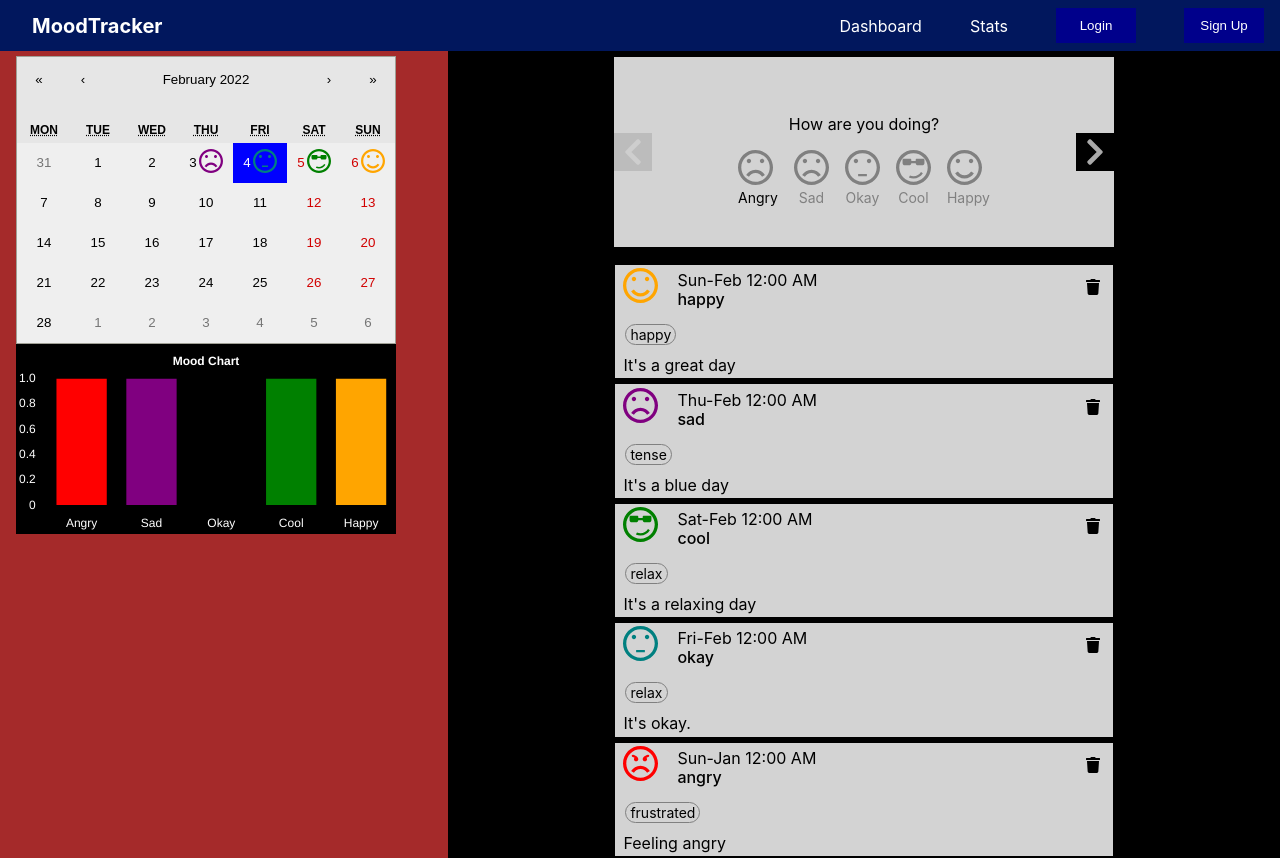
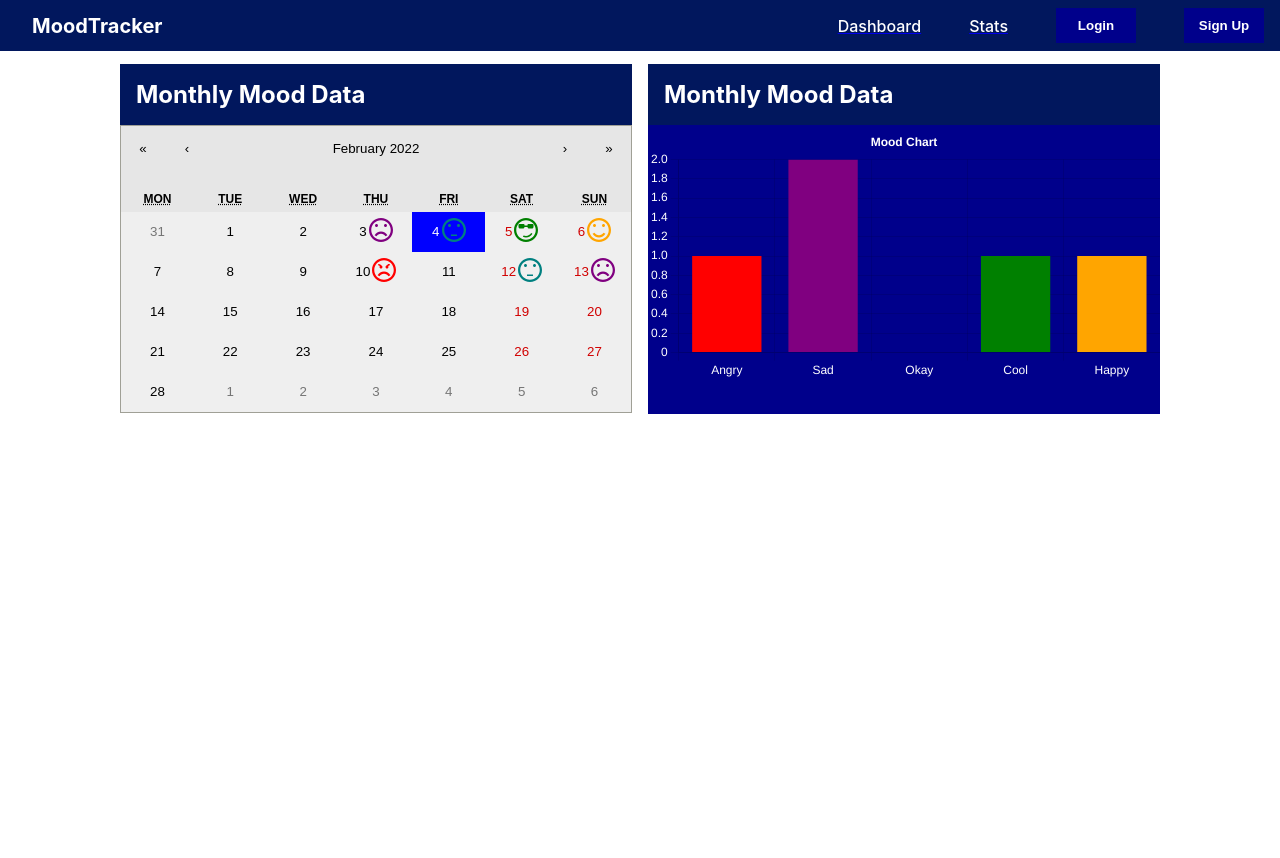
Before and after one commit to ajay020/mood-tracker, a React (Create React App) app: page /stats in a window 1280 px wide. Shown: the top 858 px of the page. After the commit the page ends 800 px from the top, so only its background shows below. Built offline with nearby package versions, Linux system fonts and the light colour scheme.

Commit message:
added router functionality and stats component added

```diff
--- a/package.json
+++ b/package.json
@@ -23,6 +23,7 @@
     "react-icons": "^4.3.1",
     "react-moment": "^1.1.1",
     "react-redux": "^7.2.6",
+    "react-router-dom": "^6.2.1",
     "react-scripts": "5.0.0",
     "styled-components": "^5.3.3",
     "typescript": "^4.5.5",
--- a/src/App.tsx
+++ b/src/App.tsx
@@ -1,13 +1,28 @@
 import './App.css';
-import Home from './pages/Home';
 import GlobalStyle from './GlobalStyles';
 import { Navbar } from './components';
+import Home from './pages/Home';
+import {
+    BrowserRouter,
+    Routes,
+    Route,
+    Outlet
+  } from "react-router-dom";
+import Stats from './pages/Stats';
+
 function App() {
   return (
     <div>
         <GlobalStyle/>
-        <Navbar/>
-        <Home/>
+        <BrowserRouter>
+            <Routes>
+                <Route path="/" element={<Navbar/>} >
+                    <Route path="dashboard" element={<Home/>} />
+                    <Route path="stats" element={<Stats/>} />
+                </Route>
+            </Routes>
+        </BrowserRouter>
+        <Outlet/>
     </div>
   );
 }
--- a/src/GlobalStyles.ts
+++ b/src/GlobalStyles.ts
@@ -5,6 +5,15 @@ box-sizing: border-box;
 margin:0;
 padding:0;
 `
+interface ColorTypes {
+    [key: string] :string
+}
+
+export const colors: ColorTypes = {
+    primaryBlue:"#01175d",
+    secondaryBlue:"darkblue"
+}
+
 const size = {
     mobileS: '320px',
     mobileM: '375px',
@@ -33,8 +42,8 @@ export const device = {
     padding: 10px 12px;
     color:white;
     border:none;
-    background: darkblue;
-    font-weight: 400;
+    background: ${colors.secondaryBlue};
+    font-weight: 700;
     cursor:pointer;
     width:${({width}) => width};
 
--- a/src/components/addEmotions/AddEmotion.element.ts
+++ b/src/components/addEmotions/AddEmotion.element.ts
@@ -1,12 +1,13 @@
 import styled from "styled-components";
 import {FaChevronRight, FaChevronLeft} from 'react-icons/fa'
+import { colors } from "../../GlobalStyles";
 
 
 export const CardWrapper = styled.div`
   border: 1px solid black;
-  background-color: lightgray;
-  width: 60%;
-  margin: 1rem auto;
+  background-color: white;
+  width: 100%;
+  /* margin: 1rem auto; */
   /* padding: 0.5rem; */
   display: flex;
   flex-direction: column;
@@ -17,9 +18,6 @@ export const CardWrapper = styled.div`
 export const EmojiContainer = styled.div`
   display: flex;
   flex-wrap:wrap;
-  /* justify-content: center; */
-  /* background-color: green; */
-  /* width: 70%; */
 `;
 
 
@@ -71,7 +69,7 @@ export const EmotionContainer = styled.div`
 `
 
 export const Slider = styled.div`
- background:lightgray;
+ background:white;
  min-height: 190px;
  width:100%;
  display: flex;
@@ -79,7 +77,7 @@ export const Slider = styled.div`
  /* justify-content: space-between; */
 `
 export const SliderContent = styled.div`
- background:lightgray;
+ /* background:lightgray; */
  /* align-self:stretch; */
  flex:1;
  margin: 0 2px;
@@ -90,7 +88,7 @@ type ArrowPropType = {
 }
 
 export const LeftArrow = styled(FaChevronLeft)<ArrowPropType>`
-    background:black;
+    background:${colors.primaryBlue};
     padding:4px;
     cursor:pointer;
     /* flex:1; */
@@ -99,7 +97,7 @@ export const LeftArrow = styled(FaChevronLeft)<ArrowPropType>`
 `
 
 export const RightArrow = styled(FaChevronRight)<ArrowPropType>`
-    background:black;
+    background:${colors.primaryBlue};
     padding:4px;
     cursor:pointer;
     opacity:${({currentindex}) => currentindex !== 0 ? 0.1 : 1}
--- a/src/components/calender/Calander.css
+++ b/src/components/calender/Calander.css
@@ -1,6 +1,6 @@
 .react-calendar {
-  width: 380px;
-  max-width: 100%;
+  /* width: 400px; */
+  /* min-width: 60%; */
   /* background: white; */
   background-color: #e6e6e6;
   border: 1px solid #a0a096;
--- a/src/components/emotionCard/EmotionCard.tsx
+++ b/src/components/emotionCard/EmotionCard.tsx
@@ -8,8 +8,8 @@ import { useAppDispatch } from './../../app/hook';
 
 const CardWrapper = styled.div`
     border: 1px solid black;
-    background-color: lightgray;
-    width: 60%;
+    background-color: white;
+    /* width: 60%; */
     margin:4px auto;
     display:flex;
     flex-direction: column;
--- a/src/components/navbar/Navbar.tsx
+++ b/src/components/navbar/Navbar.tsx
@@ -2,10 +2,10 @@ import {useState} from 'react';
 import styled from 'styled-components';
 import { FiMenu } from "react-icons/fi";
 import {BsXLg} from 'react-icons/bs';
-import { device, Button } from '../../GlobalStyles';
+import { device, Button, colors } from '../../GlobalStyles';
+import { Link, Outlet } from 'react-router-dom';
 
-const Navlogo = styled.h3`
-    /* background:pink; */
+const Navlogo = styled.h2`
     font-size:20px;
     color:white;
     padding:0;
@@ -13,7 +13,7 @@ const Navlogo = styled.h3`
 `
 
 const NavContainer = styled.nav`
-    background:#01175d;
+    background:${colors.primaryBlue};
     position:fixed;
     top:0;
     width:100%;
@@ -68,18 +68,18 @@ const NavLink = styled.div`
 const NavLinkText = styled.span`
     color:white;
     display:block;
-    /* font-weight: 400; */
+    font-weight: 500;
 `
 type SideDrawerPropsType = {
     toggleDrawer:boolean
 }
 const SideDrawer = styled.div<SideDrawerPropsType>`
-    background: darkgray;
+     background:${colors.primaryBlue};
     /* opacity: .8; */
     position:absolute;
-    top:44px;
-    left:${({toggleDrawer}) => toggleDrawer ? 0 : "-400px"};
-    width:40vw;
+    top:0px;
+    left:${({toggleDrawer}) => toggleDrawer ? 0 : "-500px"};
+    width:60vw;
     height:100vh;
     display:flex;
     flex-direction:column;
@@ -90,13 +90,12 @@ const SideDrawer = styled.div<SideDrawerPropsType>`
         ${NavLink}{
             margin: 8px 0;
             width:100%;
-            /* background:lightgray; */
             display:block;
             text-align:center;
-            &:hover{
+            /* &:hover{
                 background:gray;
                 transition: all linear .4s;
-            }
+            } */
         }
     }
     @media ${device.tablet}{
@@ -112,7 +111,7 @@ const Navbar = () =>{
     }
 
     return(
-        <NavContainer>
+        <>   <NavContainer>
             <NavlogoWrapper>
                 <Navlogo>
                     MoodTracker
@@ -127,10 +126,14 @@ const Navbar = () =>{
             </MenuBtnWrapper>
             <NavLinkWrapper>
                  <NavLink>
-                     <NavLinkText>Dashboard</NavLinkText>
+                   <Link to="/dashboard">
+                         <NavLinkText>Dashboard</NavLinkText>
+                     </Link>
                  </NavLink>
                  <NavLink>
-                    <NavLinkText>Stats</NavLinkText>
+                     <Link to="/stats">
+                         <NavLinkText>Stats</NavLinkText>
+                     </Link>
                  </NavLink>
                  <NavLink>
                      <Button width={"80px"}>Login</Button>
@@ -141,20 +144,27 @@ const Navbar = () =>{
             </NavLinkWrapper>
 
              <SideDrawer toggleDrawer={toggleDrawer}>
-                 <NavLink>
-                     <NavLinkText>Dashboard</NavLinkText>
+                 <NavLink onClick={handleToggleDrawer}>
+                     <Link to="/dashboard">
+                         <NavLinkText>Dashboard</NavLinkText>
+                     </Link>
+                 </NavLink>
+                 <NavLink onClick={handleToggleDrawer}>
+                     <Link to="/stats">
+                         <NavLinkText>Stats</NavLinkText>
+                     </Link>
                  </NavLink>
                  <NavLink>
-                    <NavLinkText>Stats</NavLinkText>
+                     <Button width= {"120px"}>Login</Button>
                  </NavLink>
                  <NavLink>
-                     <Button width= {"100px"}>Login</Button>
-                 </NavLink>
-                 <NavLink>
-                     <Button width= {"100px"}>Sign Up</Button>
+                     <Button width= {"120px"}>Sign Up</Button>
                  </NavLink>
             </SideDrawer>
-        </NavContainer>
+            </NavContainer>
+            <Outlet/>
+        </>
+
     );
 }
 
--- a/src/components/slider/SlideFour.tsx
+++ b/src/components/slider/SlideFour.tsx
@@ -1,5 +1,6 @@
 import React,{ useState } from 'react';
 import styled from "styled-components";
+import { colors } from '../../GlobalStyles';
 import { EmotionContainer } from "../addEmotions/AddEmotion.element";
 
 export const StyledInput = styled.textarea`
@@ -14,7 +15,7 @@ export const StyledInput = styled.textarea`
   min-height: 100px;
 `;
 export const ButtonSave = styled.button`
-  background: black;
+  background: ${colors.primaryBlue};
   padding: 8px 12px;
   border: none;
   color: white;
--- a/src/data.ts
+++ b/src/data.ts
@@ -23,6 +23,8 @@ export let negativeEmotions = [
     "Frustrated",
     "stressed",
     "Overwelming",
+    "Tired",
+    "Guilty"
   ];
 
  export let positiveEmotions = [
@@ -30,11 +32,23 @@ export let negativeEmotions = [
       "Excited",
       "Calm",
       "Content",
-      "Hopeful"
+      "Hopeful",
+      "Greatful",
+      "Hopeful",
+      "Relieved",
+      "Loved"
   ];
 
  export  let activities = [
-      "Work", "Family", "Exercise", "Food", "Games", "Shopping", "Hobby"
+      "Work",
+      "Family",
+       "Exercise",
+      "Food",
+      "Games",
+      "Shopping", "Hobby",
+      "Sleep",
+      "School",
+      "Relax"
   ];
 
  export const fakeData = [
@@ -68,17 +82,24 @@ export let negativeEmotions = [
     },
     {
         id:"5",
-        date: new Date(2022, 0, 30).getTime().toString(),
+        date: new Date(2022, 1, 10).getTime().toString(),
         chosenEmoji:"angry",
-        chosenEmotions:["frustrated"],
+        chosenEmotions:["frustrated", "tired"],
         emotionDesc:"Feeling angry"
     },
     {
         id:"6",
-        date: new Date(2022, 0, 25).getTime().toString(),
+        date: new Date(2022, 1, 12).getTime().toString(),
         chosenEmoji:"okay",
-        chosenEmotions:["relax"],
-        emotionDesc:"It's okay."
+        chosenEmotions:["relax", "Calm"],
+        emotionDesc:"I did workout and some meditation."
+    },
+    {
+        id:"7",
+        date: new Date(2022, 1, 13).getTime().toString(),
+        chosenEmoji:"sad",
+        chosenEmotions:["angry", "guilty", "stressed", "worried"],
+        emotionDesc:"I did workout and some meditation."
     },
 
  ]
--- a/src/index.tsx
+++ b/src/index.tsx
@@ -2,9 +2,12 @@ import React from 'react';
 import ReactDOM from 'react-dom';
 import './index.css';
 import App from './App';
+import Home from './pages/Home';
 import reportWebVitals from './reportWebVitals';
 import { Provider } from 'react-redux';
 import { store } from './app/store';
+
+
 
 ReactDOM.render(
   <React.StrictMode>
--- a/src/pages/Home.tsx
+++ b/src/pages/Home.tsx
@@ -6,11 +6,14 @@ import { device } from "../GlobalStyles";
 
 
 const HomeContainer = styled.div`
-    background:brown;
+    /* background:brown; */
+    /* width:100%; */
     margin-top:40px;
     display:flex;
+    justify-content: center;
     @media ${device.mobileS}{
         flex-direction:column;
+        align-items: center;
     }
     @media ${device.laptop}{
         flex-direction:row;
@@ -18,17 +21,37 @@ const HomeContainer = styled.div`
 `
 const ChartContainer = styled.aside`
     /* background: purple; */
-    margin:  1rem;
-    flex: 1;
-  }
+    margin:  1rem 1rem auto 2rem;
+    @media ${device.mobileS}{
+        width: 70%;
+        display: none;
+    }
+    @media ${device.laptop}{
+        width: 40%;
+        display: block;
+    }
+
 `
 const Wrapper = styled.div`
-    background: black;
-    flex:2;
+    /* background: black; */
+    margin:  1rem 2rem auto 1rem;
+    width: 40%;
+    @media ${device.mobileS}{
+        width: 70%;
+        /* display: none; */
+    }
+    @media ${device.tablet}{
+        width: 70%;
+        /* display: none; */
+    }
+    @media ${device.laptop}{
+        width: 40%;
+        /* display: none; */
+    }
 `
 const BarChartWrapper = styled.div`
-    background:black;
-    width:380px;
+    background:darkblue;
+    margin: 4px auto;
 `
 
 const Home =() => {
@@ -38,7 +61,7 @@ const Home =() => {
     let moodCount:{[key:string]: number}  = {
         angry:0,
         sad:0,
-        neutral:0,
+        okay:0,
         cool:0,
         happy:0,
     };
@@ -54,10 +77,10 @@ const Home =() => {
     return(
         <HomeContainer>
             <ChartContainer>
-               <CalendarChart/>
-               <BarChartWrapper>
-                  <BarChart moodFrequencies={moodFrequencies} />
-               </BarChartWrapper>
+                  <CalendarChart/>
+                  <BarChartWrapper>
+                    <BarChart moodFrequencies={moodFrequencies} />
+                  </BarChartWrapper>
             </ChartContainer>
             <Wrapper>
                 <AddEmotions/>
--- /dev/null
+++ b/src/pages/Stats.tsx
@@ -0,0 +1,93 @@
+import styled from "styled-components";
+import { useAppSelector } from "../app/hook";
+import { BarChart, CalendarChart } from "../components";
+import { getEmotions } from "../features/emotionSlice";
+import { colors, device } from "../GlobalStyles";
+
+const Container = styled.div`
+    /* background: black; */
+    margin-top: 4rem;
+    display:flex;
+    justify-content: space-around;
+    align-items: center;
+    @media ${device.mobileS}{
+        flex-direction:column;
+        align-items: center;
+        justify-content: center;
+    }
+    @media ${device.laptop}{
+        flex-direction:row;
+    }
+`
+const CalanderContainer = styled.div`
+    /* background: peru; */
+    width: 40%;
+    /* height: 380px; */
+
+    @media ${device.mobileS}{
+        width: 70%;
+    }
+    @media ${device.laptop}{
+        width: 40%;
+        height: 350px;
+        margin: 0 .5rem 0 2rem;
+
+    }
+
+`
+const HeadingText = styled.h2`
+    color: white;
+    background: ${colors.primaryBlue};
+    padding: 1rem;
+    margin:0;
+`
+const BarGrapContainer = styled.div`
+    background: darkblue;
+    width: 40%;
+    /* height: 380px; */
+    /* margin: 0 2rem 0 .5rem; */
+    @media ${device.mobileS}{
+        width: 70%;
+        margin-top: 8px;
+    }
+    @media ${device.laptop}{
+        width: 40%;
+        height: 350px;
+        margin: 0 2rem 0 .5rem;
+    }
+`
+
+
+const Stats  = () => {
+
+    const emotions = useAppSelector(getEmotions)
+
+    let moodCount:{[key:string]: number}  = {
+        angry:0,
+        sad:0,
+        neutral:0,
+        cool:0,
+        happy:0,
+    };
+
+    emotions.forEach(em => {
+        if(em.chosenEmoji){
+            moodCount[em.chosenEmoji]++;
+        }
+    });
+
+    let moodFrequencies =  Object.values( moodCount);
+
+    return (<Container>
+        <CalanderContainer>
+             <HeadingText>Monthly Mood Data </HeadingText>
+             <CalendarChart/>
+        </CalanderContainer>
+        <BarGrapContainer>
+            <HeadingText>Monthly Mood Data </HeadingText>
+            <BarChart moodFrequencies={moodFrequencies} />
+        </BarGrapContainer>
+    </Container>)
+}
+
+export default Stats;
```
Also changed, not shown: 1 other file (tests, documents, lock files or other folders).
